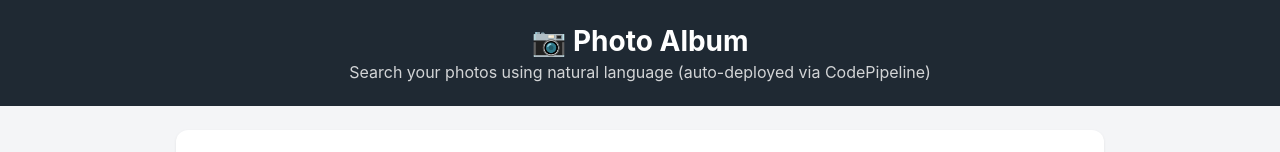
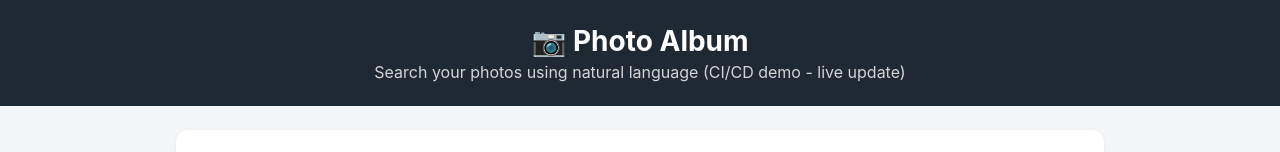
Before and after one commit to Khushi140303/photo-album-search, a plain HTML site: page front-end/index.html in a window 1280 px wide. Shown: the top 152 px of the page. Drawn offline with Linux system fonts and the light colour scheme.

Commit message:
Demo: update subtitle

```diff
--- a/front-end/index.html
+++ b/front-end/index.html
@@ -29,7 +29,7 @@
 <body>
   <header>
     <h1>📷 Photo Album</h1>
-    <p>Search your photos using natural language (auto-deployed via CodePipeline)</p>
+    <p>Search your photos using natural language (CI/CD demo - live update)</p>
   </header>
 
   <main>
```
